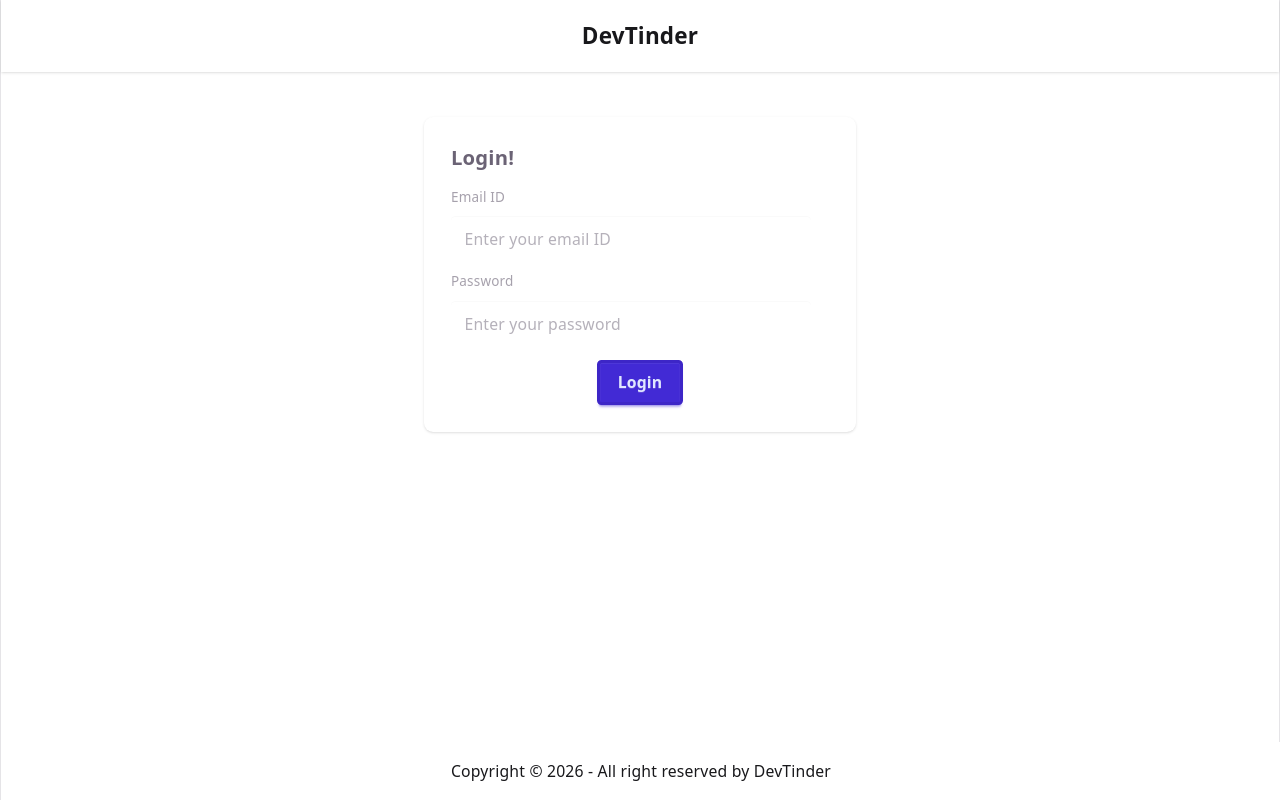
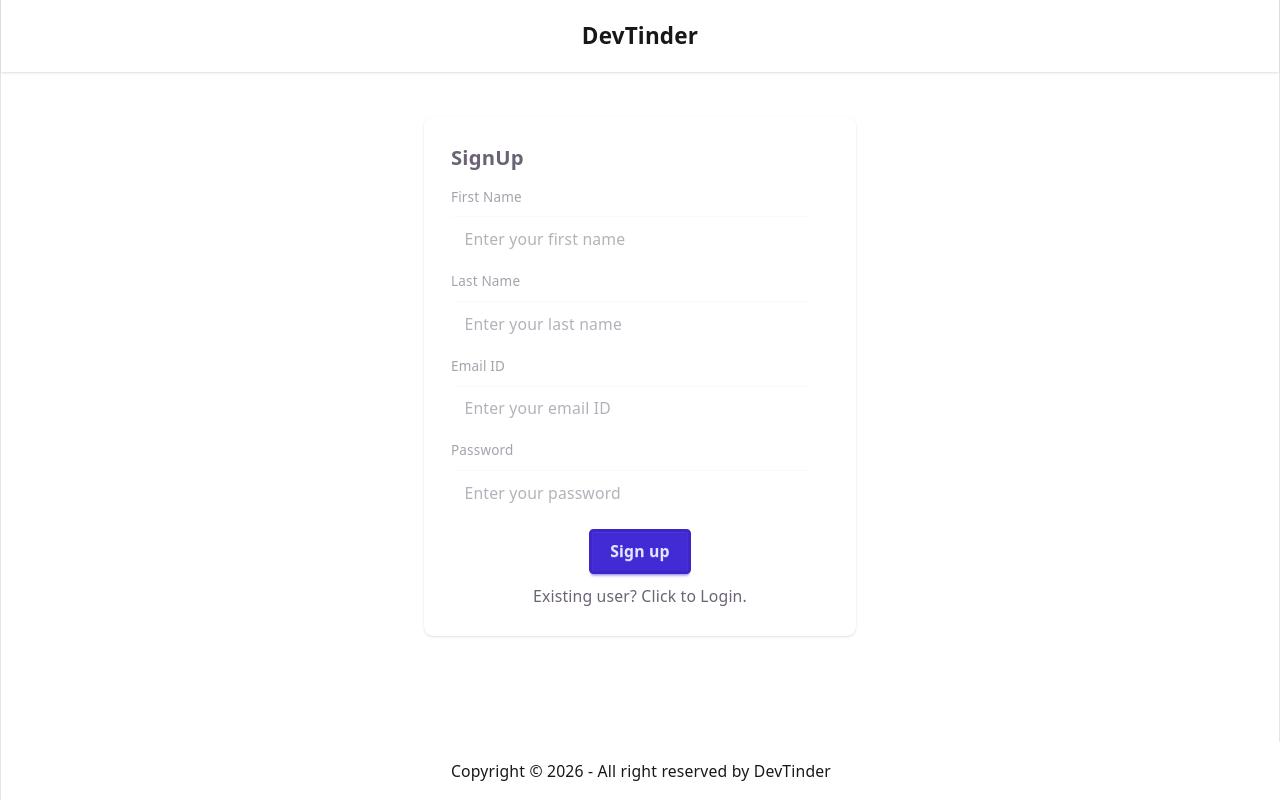
Before and after one commit to AkshayBorana/devTinder-web, a React (Vite) app: page /login in a window 1280 px wide. Built offline with nearby package versions, Linux system fonts and the light colour scheme; no server answers.

Commit message:
Implemented Signup UI and API.

```diff
--- a/src/components/Login.jsx
+++ b/src/components/Login.jsx
@@ -4,17 +4,22 @@ import { useDispatch } from "react-redux";
 import { addUser } from "../utils/userSlice";
 import { useNavigate } from "react-router";
 import { BASE_URL } from "../utils/constants";
+import generateRandomMobileNumber from "../utils/generateMobileNumber";
 
 const Login = () => {
   // React hooks
+  const [firstName, setFirstName] = useState("");
+  const [lastName, setLastName] = useState("");
   const [emailId, setEmailId] = useState("");
   const [password, setPassword] = useState("");
   const [errorMessage, setErrorMessage] = useState("");
+  const [isLoginForm, setIsLoginForm] = useState(false);
 
   // Redux hooks.
   const dispatch = useDispatch();
   const navigate = useNavigate();
 
+  // Login API
   const handleLogin = async () => {
     try {
       const res = await axios.post(
@@ -40,13 +45,67 @@ const Login = () => {
     }
   };
 
+  // Sign up API
+  const handleSignUp = async () => {
+    try {
+      const res = await axios.post(
+        `${BASE_URL}/signup`,
+        {
+          firstName,
+          lastName,
+          emailId,
+          password,
+          mobile:  generateRandomMobileNumber()
+        },
+        { withCredentials: true },
+      );
+
+
+      if(res.status === 200) {
+        const user = res?.data?.data;
+        dispatch(addUser(user));
+        //After successfull signup either re-direct to feeds page to you can ask the user to login.
+        navigate('/');
+      }
+    } catch (error) {
+      console.warn(error);
+    }
+  };
+
   return (
     <div className="flex justify-center my-10">
       <div className="card bg-white w-96 shadow-sm">
         <div className="card-body">
-          <h4 className="card-title">Login!</h4>
+          <h4 className="card-title">{isLoginForm ? "Login" : "SignUp"}</h4>
           <div>
             <fieldset className="fieldset">
+              {!isLoginForm && (
+                <>
+                  <label className="label" htmlFor="firstName">
+                    First Name
+                  </label>
+                  <input
+                    type="text"
+                    id="firstName"
+                    className="input"
+                    placeholder="Enter your first name"
+                    value={firstName}
+                    onChange={(e) => setFirstName(e.target.value)}
+                  />
+
+                  <label className="label" htmlFor="lastName">
+                    Last Name
+                  </label>
+                  <input
+                    type="text"
+                    id="lastName"
+                    className="input"
+                    placeholder="Enter your last name"
+                    value={lastName}
+                    onChange={(e) => setLastName(e.target.value)}
+                  />
+                </>
+              )}
               <label className="label" htmlFor="name">
                 Email ID
               </label>
@@ -72,11 +131,21 @@ const Login = () => {
             </fieldset>
           </div>
           <div className="card-actions justify-center">
-            {errorMessage && <p>{errorMessage}</p> }
-            <button className="btn btn-primary" onClick={handleLogin}>
-              Login
+            {errorMessage && <p>{errorMessage}</p>}
+            <button className="btn btn-primary" onClick={ isLoginForm ? handleLogin : handleSignUp}>
+              {isLoginForm ? "Login" : "Sign up"}
             </button>
           </div>
+
+          {isLoginForm ? (
+            <span>
+              New user? <span onClick={() => setIsLoginForm((v) => !v)} className="cursor-pointer">Click to Sign up</span>.
+            </span>
+          ) : (
+            <span>
+              Existing user? <span onClick={() => setIsLoginForm((v) => !v)} className="cursor-pointer">Click to Login.</span>
+            </span>
+          )}
         </div>
       </div>
     </div>
--- a/src/components/UserCard.jsx
+++ b/src/components/UserCard.jsx
@@ -6,7 +6,7 @@ import { removeUserFromFeed } from "../utils/feedSlice";
 const UserCard = ({user}) => {
   const dispatch = useDispatch();
 
-  const { firstName, lastName, about, photoUrl, age, _id} = user;
+  const { firstName, lastName, about, photoUrl, age, _id, gender} = user;
 
   const handleSendConnectionRequest = async(status, id) => {
     try {
@@ -28,7 +28,7 @@ const UserCard = ({user}) => {
               {firstName} {lastName}
             </h2>
             <p>{about}</p>
-            {age && <p>{age}</p>}
+            {age && gender && <p>{age}, {gender}</p>}
             <div className="justify-around">
               <button
                 className="btn btn-primary mx-10"
--- /dev/null
+++ b/src/utils/generateMobileNumber.js
@@ -0,0 +1,9 @@
+const generateRandomMobileNumber = () => {
+  let phoneNumber = 1;
+  for (let i = 0; i < 10; i++) {
+    phoneNumber = phoneNumber * 10 + Math.floor(Math.random() * 10);
+  }
+  return phoneNumber;
+};
+
+export default generateRandomMobileNumber;
```
